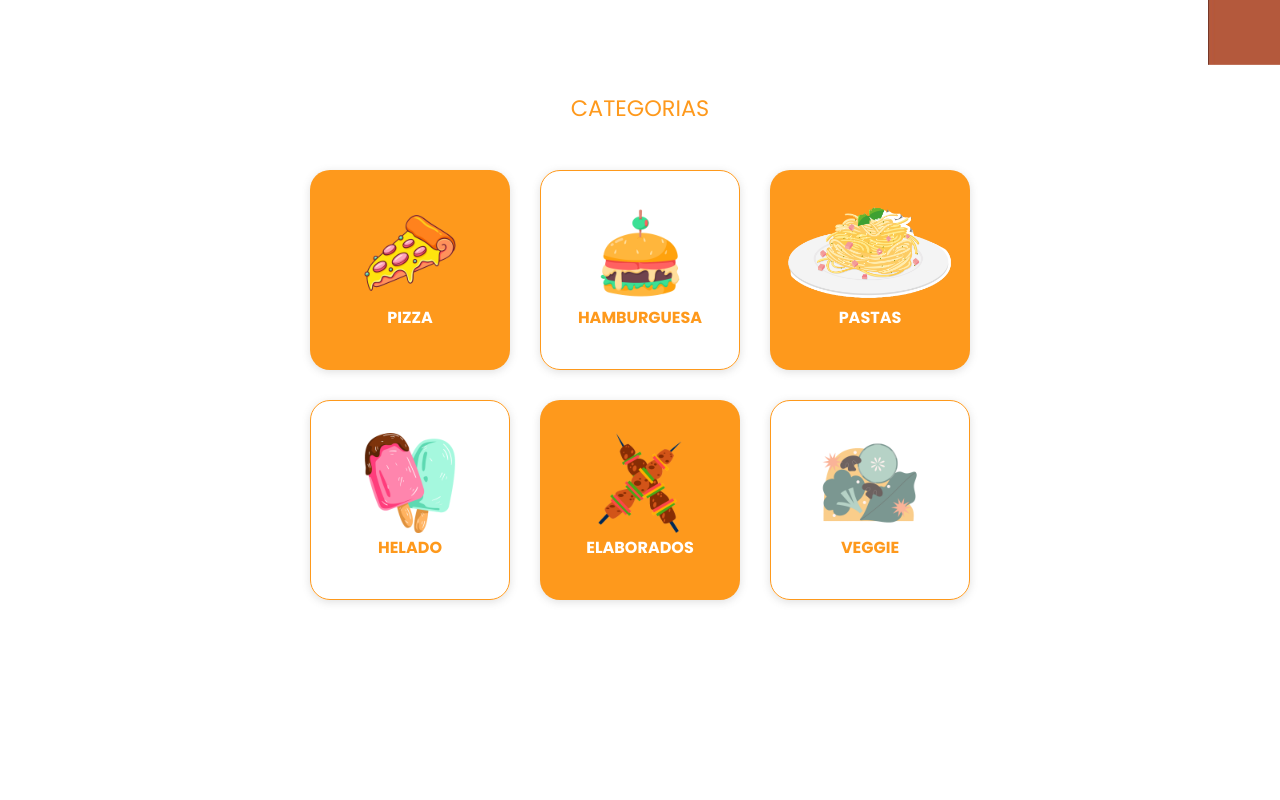
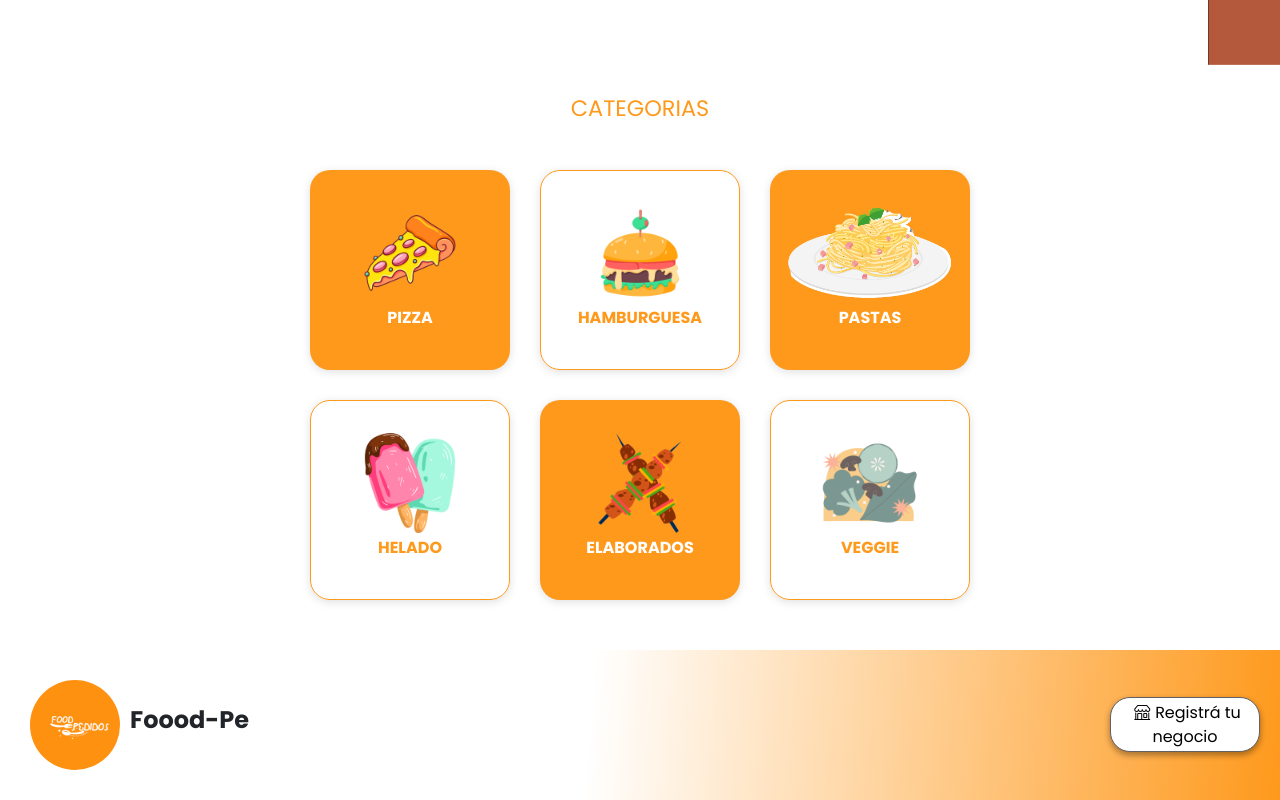
Before and after one commit to Yanina-Unrein/Food-Pedidos, an Angular app in the folder food_pedidos/: page /loading in a window 1280 px wide. Shown: the part 1462-2262 px from the top of the page. Before the commit the page ends 2072 px from the top, so only its background shows below. Built offline with nearby package versions, Linux system fonts and the light colour scheme; what ngx-spinner would draw is missing.

Commit message:
componente footer

```diff
--- a/food_pedidos/src/app/app.component.html
+++ b/food_pedidos/src/app/app.component.html
@@ -3,3 +3,4 @@
 <app-destacados></app-destacados>
 <app-banner></app-banner>
 <app-productos></app-productos>
+<app-footer></app-footer>
--- /dev/null
+++ b/food_pedidos/src/app/shared/footer/footer.component.css
@@ -0,0 +1,59 @@
+.footer{
+    display: flex;
+    align-items: center;
+    justify-content: space-between;
+    position: relative;
+    margin-top: 40px;
+    padding: 20px;
+    background: rgb(255,255,255);
+    background: linear-gradient(95deg, rgba(255,255,255,1) 46%, rgba(254,153,28,1) 100%);
+}
+.container-footer{
+    display: flex;
+    flex-direction: column;
+    align-items: center;
+    gap: 10px;
+    padding: 10px;
+}
+.logo-img{
+    max-width: 100%;
+    height: 80px;
+    border-radius: 100%;
+}
+
+.title-footer{
+    font-size: 1rem;
+    font-weight: 700;
+}
+
+.btn-negocio{
+    background: #fff;
+    border:1px solid rgb(97, 97, 100);
+    font-size: 1rem;
+    width: 150px;
+    height: 55px;
+    border-radius: 20px;
+    box-shadow: rgba(0, 0, 0, 0.16) 0px 3px 6px, rgba(0, 0, 0, 0.23) 0px 3px 6px;
+}
+
+.btn-negocio .bi{
+    padding: 5px;
+}
+.btn-negocio:hover{
+    cursor: pointer;
+    background-color: darkorange;
+    color: #fff;
+    box-shadow: rgba(0, 0, 0, 0.06) 0px 2px 4px 0px inset;
+}
+
+@media(min-width:768px){
+    .container-footer{
+        flex-direction: row;
+    }
+    .logo-img{
+        height: 90px;
+    }
+    .title-footer{
+        font-size: 1.5rem;
+    }
+}
--- /dev/null
+++ b/food_pedidos/src/app/shared/footer/footer.component.html
@@ -0,0 +1,9 @@
+<footer class="footer">
+    <div class="container-footer">
+        <picture>
+            <a href="#logo"><img class="logo-img" src="../../../assets/food_logo.png" alt="Logo Food Pedidos"></a>
+        </picture>
+        <h1 class="title-footer">Foood-Pe</h1>
+    </div>
+    <button class="btn-negocio"><i class="bi bi-shop"></i>Registrá tu negocio</button>
+</footer>
--- a/food_pedidos/src/app/shared/header/header.component.html
+++ b/food_pedidos/src/app/shared/header/header.component.html
@@ -1,7 +1,7 @@
 <header class="header">
     <div class="container-header">
         <picture>
-            <img class="logo-img" src="../../../assets/food_logo.png" alt="Logo Food Pedidos">
+            <img class="logo-img" src="../../../assets/food_logo.png" alt="Logo Food Pedidos" id="logo">
         </picture>
         <h1 class="title-header">Foood-Pe</h1>
     </div>
```
Also changed, not shown: food_pedidos/src/app/shared/footer/footer.component.ts (added, +10 -0 lines), food_pedidos/src/app/shared/shared.module.ts (+5 -2 lines), 1 other file (tests, documents, lock files or other folders).
